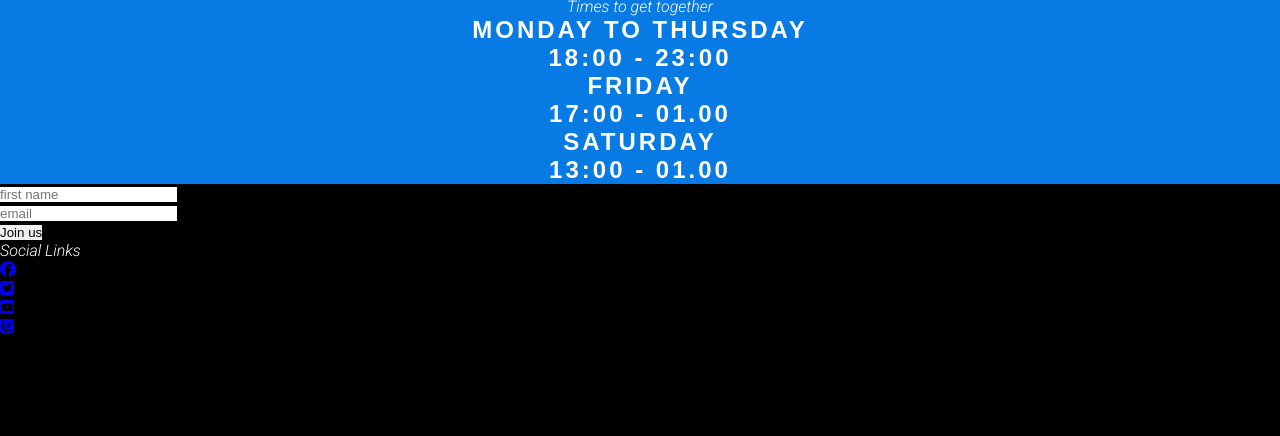
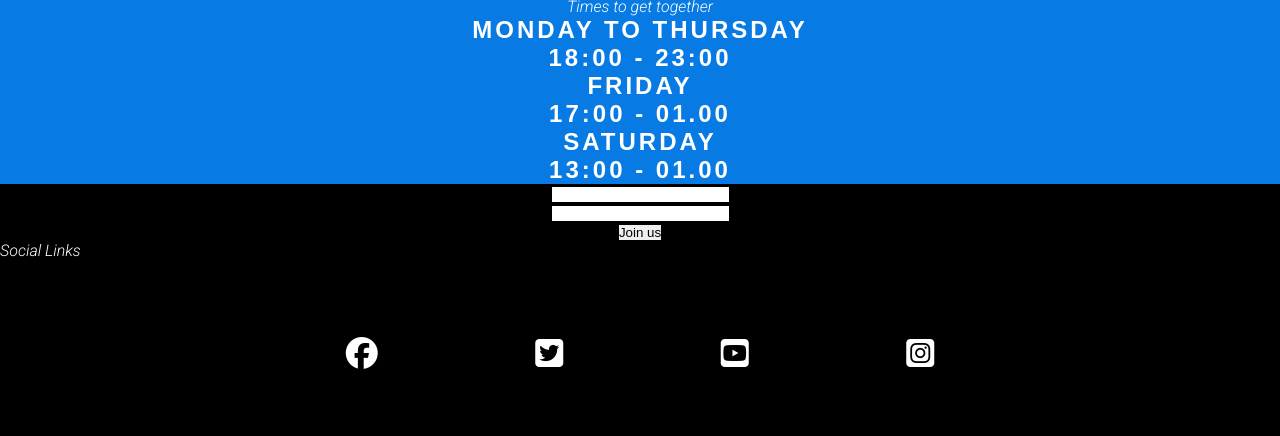
Before and after one commit to Rodney-D-Dev/Project-M-1, a plain HTML site: page index.html in a window 1280 px wide. Shown: the part 1019-1455 px from the top of the page. Before the commit the page ends 1355 px from the top, so only its background shows below. Drawn offline with Linux system fonts and the light colour scheme; a web font is replaced by a local one.

Commit message:
Add styling to footer and centering form

```diff
--- a/assets/css/style.css
+++ b/assets/css/style.css
@@ -151,3 +151,27 @@ p {
     text-align: center;
     background-color: rgb(8, 122, 228);
 }
+
+#form-container {
+    text-align: center;
+}
+
+/* footer */
+footer {
+    height: 150px;
+}
+
+.social-networks {
+    text-align: center;
+}
+
+.social-networks > li {
+    display: inline;
+}
+
+.social-networks i {
+    font-size: 200%;
+    margin: 1%;
+    padding: 5%;
+    color: white;
+}
--- a/index.html
+++ b/index.html
@@ -105,12 +105,12 @@
         </div>
     </section>
     <section>
-        <form action="#">
+        <form action="#" id="form-container">
             <div>
-                <input type="text" placeholder="first name">
+                <input type="text" firstname="first name">
             </div>
             <div>
-                <input type="email" placeholder="email">
+                <input type="email" email="email">
             </div>
             <button class="Join-button" type="submit"> Join us</button>
         </form>
```
